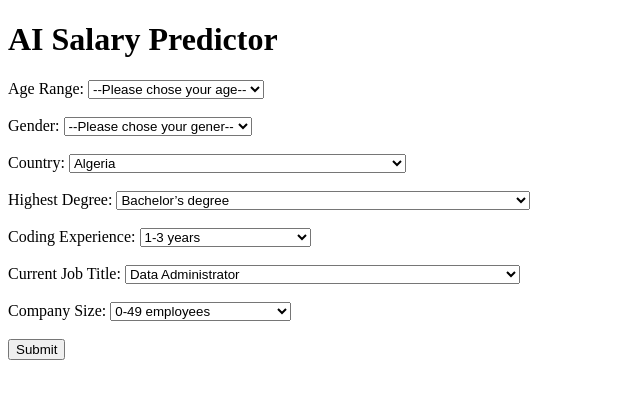
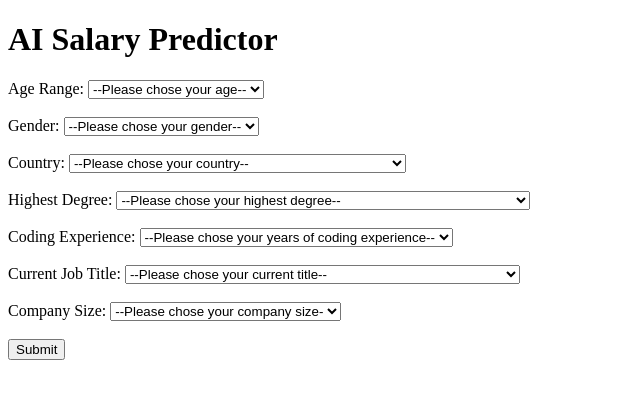
Before and after one commit to luketruesdale/pair-programing---Luke, a Flask app: page / in a window 1280 px wide. Shown: the top 399 px of the page, without its empty margins (0-640 px from the left). Run offline with Flask 3, Linux system fonts and the light colour scheme.

Commit message:
End of secession form present

```diff
--- a/templates/index.html
+++ b/templates/index.html
@@ -4,11 +4,10 @@
 <h1>AI Salary Predictor</h1>
 
 <form action="/predict" method="POST">
-
   <!-- Age -->
   <label for="age">Age Range:</label>
   <select id="age" name="age" required>
-    <option value=""> --Please chose your age-- </option>
+    <option value="">--Please chose your age--</option>
     <option value="0">18-21</option>
     <option value="1">22-24</option>
     <option value="2">25-29</option>
@@ -21,23 +20,24 @@
     <option value="9">60-69</option>
     <option value="10">70+</option>
   </select>
-  <br><br>
+  <br /><br />
 
   <!-- Gender -->
   <label for="gender">Gender:</label>
   <select id="gender" name="gender" required>
-    <option value=""> --Please chose your gener-- </option>
+    <option value="">--Please chose your gender--</option>
     <option value="0">Man</option>
     <option value="1">Nonbinary</option>
     <option value="2">Prefer not to say</option>
     <option value="3">Prefer to self-describe</option>
     <option value="4">Woman</option>
   </select>
-  <br><br>
+  <br /><br />
 
   <!-- Country -->
   <label for="country">Country:</label>
-  <select id="country" name="country">
+  <select id="country" name="country" required>
+    <option value="">--Please chose your country--</option>
     <option value="0">Algeria</option>
     <option value="1">Argentina</option>
     <option value="2">Australia</option>
@@ -92,29 +92,35 @@
     <option value="51">Turkey</option>
     <option value="52">Ukraine</option>
     <option value="53">United Arab Emirates</option>
-    <option value="54">United Kingdom of Great Britain and Northern Ireland</option>
+    <option value="54">
+      United Kingdom of Great Britain and Northern Ireland
+    </option>
     <option value="55">United States of America</option>
     <option value="56">Viet Nam</option>
     <option value="57">Zimbabwe</option>
   </select>
-  <br><br>
+  <br /><br />
 
   <!-- Highest Degree -->
   <label for="highest_deg">Highest Degree:</label>
-  <select id="highest_deg" name="highest_deg">
+  <select id="highest_deg" name="highest_deg" required>
+    <option value="">--Please chose your highest degree--</option>
     <option value="0">Bachelor’s degree</option>
     <option value="1">Doctoral degree</option>
     <option value="2">I prefer not to answer</option>
     <option value="3">Master’s degree</option>
     <option value="4">No formal education past high school</option>
     <option value="5">Professional doctorate</option>
-    <option value="6">Some college/university study without earning a bachelor’s degree</option>
+    <option value="6">
+      Some college/university study without earning a bachelor’s degree
+    </option>
   </select>
-  <br><br>
+  <br /><br />
 
   <!-- Code Experience -->
   <label for="code_experience">Coding Experience:</label>
-  <select id="code_experience" name="code_experience">
+  <select id="code_experience" name="code_experience" required>
+    <option value="">--Please chose your years of coding experience--</option>
     <option value="0">1-3 years</option>
     <option value="1">10-20 years</option>
     <option value="2">20+ years</option>
@@ -123,38 +129,44 @@
     <option value="5">&lt; 1 years</option>
     <option value="6">I have never written code</option>
   </select>
-  <br><br>
+  <br /><br />
 
   <!-- Current Title -->
   <label for="current_title">Current Job Title:</label>
-  <select id="current_title" name="current_title">
+  <select id="current_title" name="current_title" required>
+    <option value="">--Please chose your current title--</option>
     <option value="0">Data Administrator</option>
-    <option value="1">Data Analyst (Business, Marketing, Financial, Quantitative, etc)</option>
+    <option value="1">
+      Data Analyst (Business, Marketing, Financial, Quantitative, etc)
+    </option>
     <option value="2">Data Architect</option>
     <option value="3">Data Engineer</option>
     <option value="4">Data Scientist</option>
     <option value="5">Developer Advocate</option>
     <option value="6">Engineer (non-software)</option>
     <option value="7">Machine Learning/ MLops Engineer</option>
-    <option value="8">Manager (Program, Project, Operations, Executive-level, etc)</option>
+    <option value="8">
+      Manager (Program, Project, Operations, Executive-level, etc)
+    </option>
     <option value="9">Other</option>
     <option value="10">Research Scientist</option>
     <option value="11">Software Engineer</option>
     <option value="12">Statistician</option>
     <option value="13">Teacher / professor</option>
   </select>
-  <br><br>
+  <br /><br />
 
   <!-- Company Size -->
   <label for="company_size">Company Size:</label>
-  <select id="company_size" name="company_size">
+  <select id="company_size" name="company_size" required>
+    <option value="">--Please chose your company size-</option>
     <option value="0">0-49 employees</option>
     <option value="1">10,000 or more employees</option>
     <option value="2">1000-9,999 employees</option>
     <option value="3">250-999 employees</option>
     <option value="4">50-249 employees</option>
   </select>
-  <br><br>
+  <br /><br />
 
   <button type="submit">Submit</button>
 </form>
```
